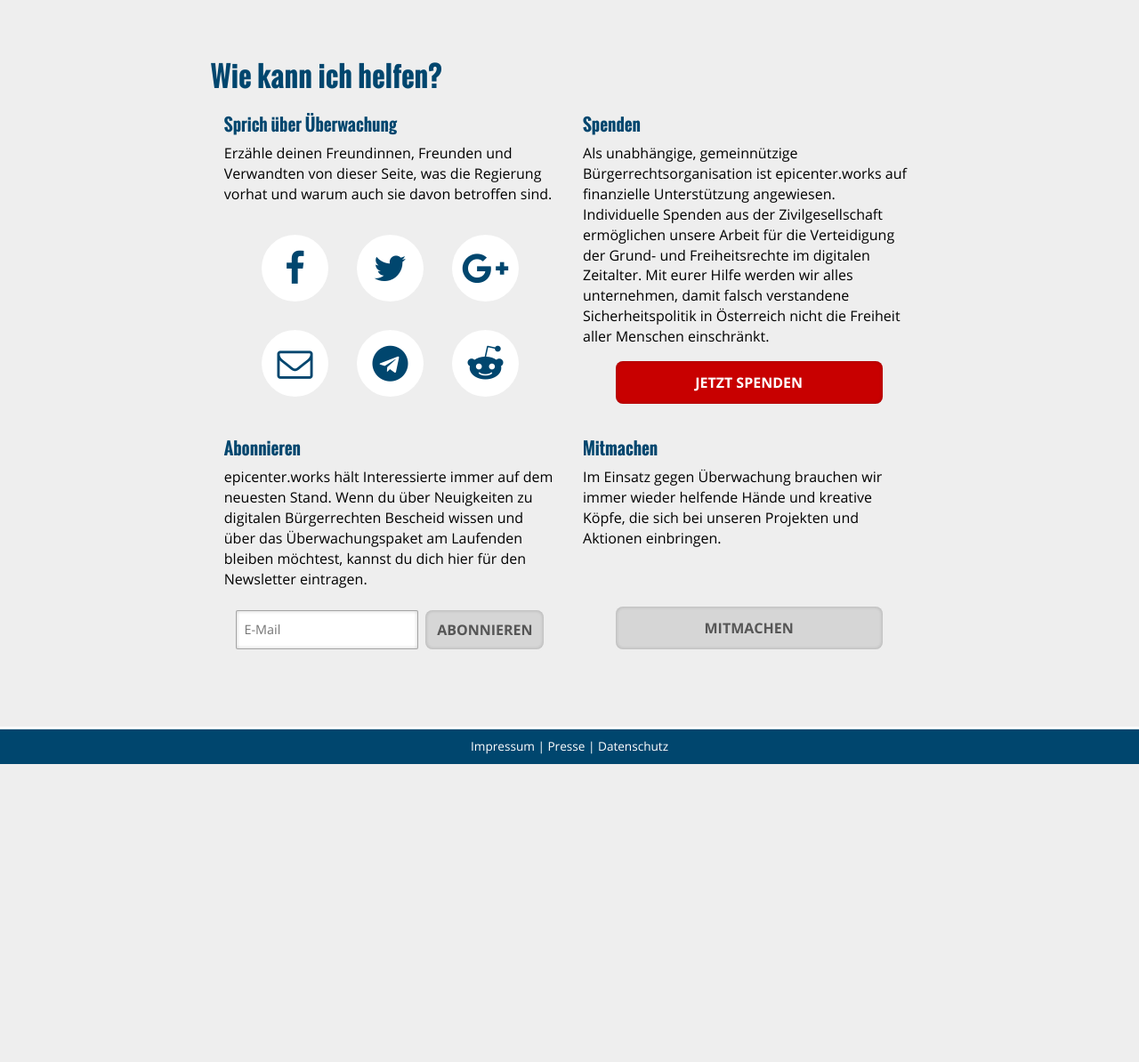
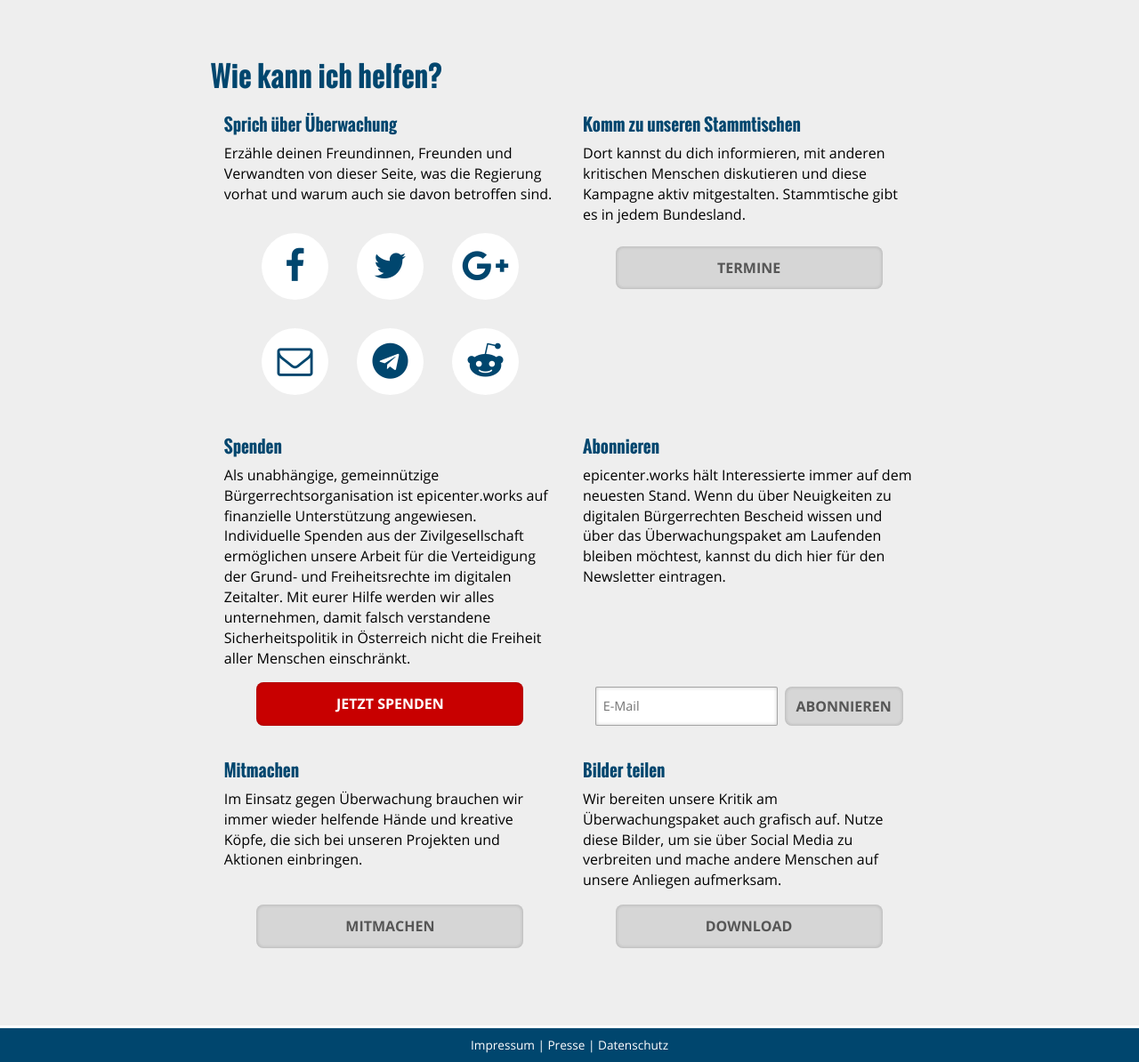
Before and after one commit to AKVorrat/ueberwachungspaket.at, a Flask app: page /weitersagen/ in a window 1280 px wide. Shown: the part 168-1362 px from the top of the page at 89% size. Before the commit the page ends 1027 px from the top, so only its background shows below. Run offline with Flask 2, Linux system fonts and the light colour scheme; parts of the project's set-up code (start-up, migrations or seed data) failed here and were passed over; some libraries are stand-ins or nearby versions.

Commit message:
Update share page with meetings and shareables (fixes #46)

```diff
--- a/ueberwachungspaket/static/css/style.css
+++ b/ueberwachungspaket/static/css/style.css
@@ -447,6 +447,10 @@ header.center {
 
 .bottom {
 	margin-top: auto !important;
+}
+
+.top {
+	margin-bottom: auto !important;
 }
 
 .shrunk {
--- a/ueberwachungspaket/templates/share.html
+++ b/ueberwachungspaket/templates/share.html
@@ -14,16 +14,16 @@
 					<h4>Sprich über Überwachung</h4>
 					<p>Erzähle deinen Freundinnen, Freunden und Verwandten von dieser Seite, was die Regierung vorhat und warum auch sie davon betroffen sind.</p>
 					<div class="row bottom">
-						<a class="share center" href="http://www.facebook.com/sharer.php?u=https%3A%2F%2F%C3%BCberwachungspaket%2Eat%2F" target="_blank">
+						<a class="share center" href="http://www.facebook.com/sharer.php?u=https%3A%2F%2F%C3%BCberwachungspaket%2Eat%2F">
 							<div class="center"><i class="fa fa-facebook" aria-hidden="true"></i></div>
 						</a>
-						<a class="share center" href="https://twitter.com/intent/tweet?url=https%3A%2F%2F%C3%BCberwachungspaket%2Eat%2F&text=Stoppt%20das%20%C3%9Cberwachungspaket%21&hashtags=%C3%BCberwachungspaket&related=epicenter%5Fworks%3Aepicenter%2Eworks" target="_blank">
+						<a class="share center" href="https://twitter.com/intent/tweet?url=https%3A%2F%2F%C3%BCberwachungspaket%2Eat%2F&amp;text=Stoppt%20das%20%C3%9Cberwachungspaket%21&amp;hashtags=%C3%BCberwachungspaket&amp;related=epicenter%5Fworks%3Aepicenter%2Eworks">
 							<div class="center"><i class="fa fa-twitter" aria-hidden="true"></i></div>
 						</a>
-						<a class="share center" href="https://plus.google.com/share?url=https%3A%2F%2F%C3%BCberwachungspaket%2Eat%2F" target="_blank">
+						<a class="share center" href="https://plus.google.com/share?url=https%3A%2F%2F%C3%BCberwachungspaket%2Eat%2F">
 							<div class="center"><i class="fa fa-google-plus" aria-hidden="true"></i></div>
 						</a>
-						<a class="share center" href="mailto:?subject=Überwachungspaket&body=Hallo,%0A%0Abitte schau dir https://www.überwachungspaket.at an!%0A%0ALg,">
+						<a class="share center" href="mailto:?subject=Überwachungspaket&amp;body=Hallo,%0A%0Abitte schau dir https://www.überwachungspaket.at an!%0A%0ALg,">
 							<div class="center"><i class="fa fa-envelope-o" aria-hidden="true"></i></div>
 						</a>
 						<a class="share share-mobile center" href="fb-messenger://share/?link=https%3A%2F%2F%C3%BCberwachungspaket%2Eat%2F">
@@ -37,21 +37,26 @@
 								</span>
 							</div>
 						</a>
-						<a class="share center" href="https://telegram.me/share/url?url=https%3A%2F%2F%C3%BCberwachungspaket%2Eat%2F&text=Schau%20dir%20das%20an%21" target="_blank">
+						<a class="share center" href="https://telegram.me/share/url?url=https%3A%2F%2F%C3%BCberwachungspaket%2Eat%2F&amp;text=Schau%20dir%20das%20an%21">
 							<div class="center"><i class="fa fa-telegram"></i></div>
 						</a>
 						<a class="share share-mobile center" href="whatsapp://send?text=Schau%20dir%20das%20an%21%20https%3A%2F%2F%C3%BCberwachungspaket%2Eat%2F" data-action="share/whatsapp/share">
 							<div class="center"><i class="fa fa-whatsapp"></i></div>
 						</a>
-						<a class="share center" href="http://www.reddit.com/submit?url=https%3A%2F%2Fwww.%C3%BCberwachungspaket.at&title=Stoppt%20das%20%C3%9Cberwachungspaket%21">
+						<a class="share center" href="http://www.reddit.com/submit?url=https%3A%2F%2Fwww.%C3%BCberwachungspaket.at&amp;title=Stoppt%20das%20%C3%9Cberwachungspaket%21&amp;resubmit=true">
 							<div class="center"><i class="fa fa-reddit-alien"></i> </div>
 						</a>
 					</div>
 				</div>
 				<div class="column">
+					<h4>Komm zu unseren Stammtischen</h4>
+					<p>Dort kannst du dich informieren, mit anderen kritischen Menschen diskutieren und diese Kampagne aktiv mitgestalten. Stammtische gibt es in jedem Bundesland.</p>
+					<a class="btn btn-back top" href="https://epicenter.works/stammtische">Termine</a>
+				</div>
+				<div class="column">
 					<h4>Spenden</h4>
 					<p>Als unabhängige, gemeinnützige Bürgerrechtsorganisation ist epicenter.works auf finanzielle Unterstützung angewiesen. Individuelle Spenden aus der Zivilgesellschaft ermöglichen unsere Arbeit für die Verteidigung der Grund- und Freiheitsrechte im digitalen Zeitalter. Mit eurer Hilfe werden wir alles unternehmen, damit falsch verstandene Sicherheitspolitik in Österreich nicht die Freiheit aller Menschen einschränkt.</p>
-					<a class="btn btn-default bottom" href="https://spenden.epicenter.works/" target="_blank">Jetzt spenden</a>
+					<a class="btn btn-default bottom" href="https://spenden.epicenter.works/">Jetzt spenden</a>
 				</div>
 				<div class="column">
 					<h4>Abonnieren</h4>
@@ -64,7 +69,12 @@
 				<div class="column">
 					<h4>Mitmachen</h4>
 					<p>Im Einsatz gegen Überwachung brauchen wir immer wieder helfende Hände und kreative Köpfe, die sich bei unseren Projekten und Aktionen einbringen.</p>
-					<a class="btn btn-back bottom" href="https://epicenter.works/mitmachen" target="_blank">Mitmachen</a>
+					<a class="btn btn-back bottom" href="https://epicenter.works/mitmachen">Mitmachen</a>
+				</div>
+				<div class="column">
+					<h4>Bilder teilen</h4>
+					<p>Wir bereiten unsere Kritik am Überwachungspaket auch grafisch auf. Nutze diese Bilder, um sie über Social Media zu verbreiten und mache andere Menschen auf unsere Anliegen aufmerksam.</p>
+					<a class="btn btn-back bottom" href="https://www.flickr.com/photos/akvorrat_at/albums/72157680554719305">Download</a>
 				</div>
 			</div>
 		</div>
```
